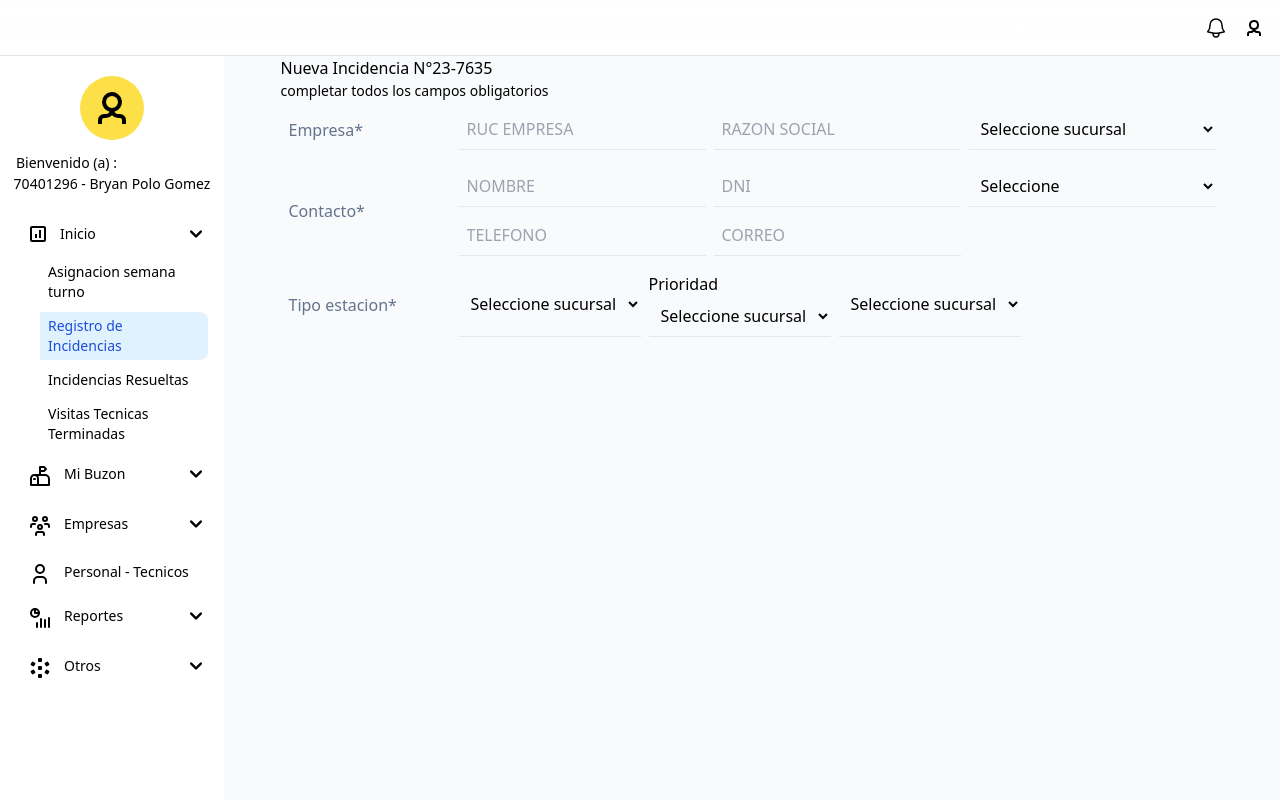
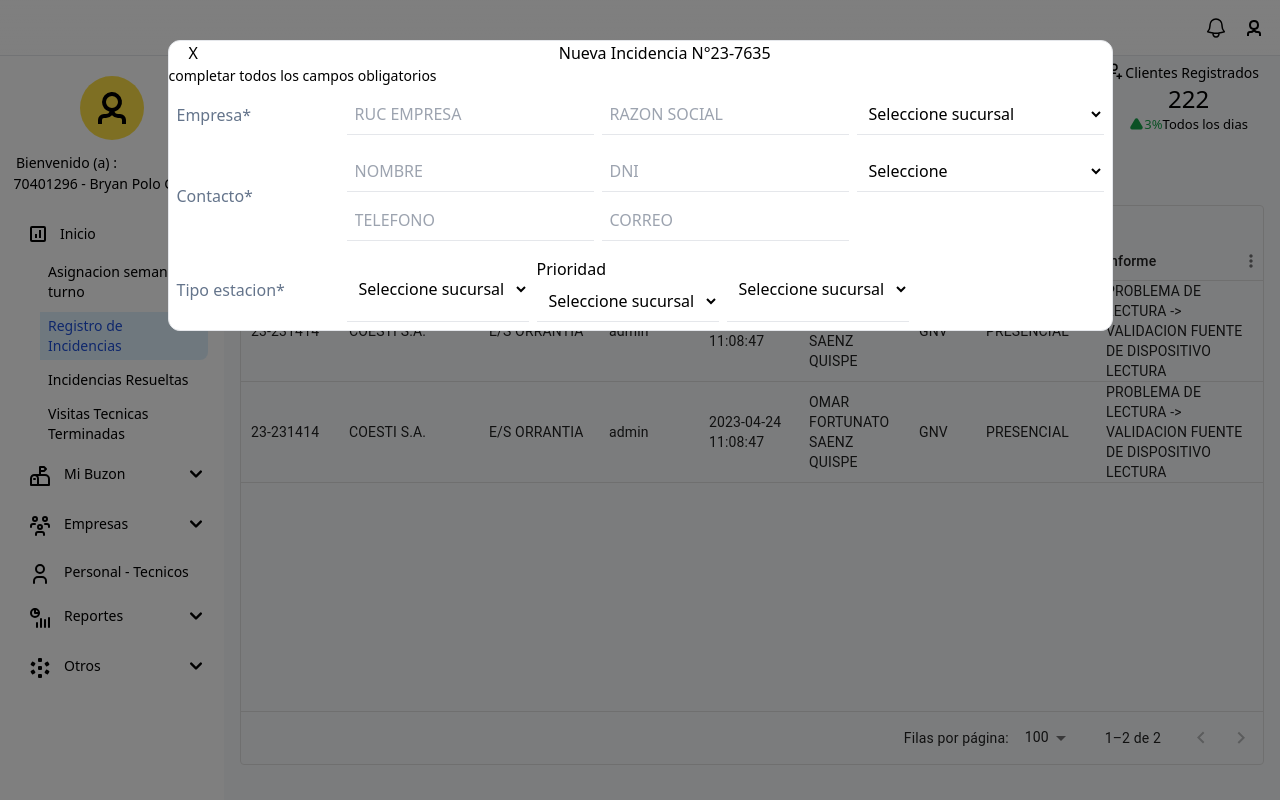
Before and after one commit to DiegoNY/Portal-soporte, a Next.js app: page /home/incidencias/registro in a window 1280 px wide. Both pictures are taken after a click on the button "Nueva incidencia". Built offline with nearby package versions, Linux system fonts and the light colour scheme.

Commit message:
portal para registro de incidencias creado

```diff
--- a/src/components/incidencias/registro/AddIncidents.tsx
+++ b/src/components/incidencias/registro/AddIncidents.tsx
@@ -1,7 +1,11 @@
 export const AddIncidents = () => {
   return (
-    <div className="col-span-full">
-      <h1 className="font-[500]">Nueva Incidencia N°23-7635</h1>
+    <div className="absolute z-50 top-0 left-0 bg-transparent w-full h-full justify-center flex modal_style">
+      <div className=" fixed top-10 rounded-xl bg-white border ">
+        <div className="flex P-2">
+          <span className="px-5">X</span>
+          <h1 className="font-[500] text-center w-full">Nueva Incidencia N°23-7635</h1>
+        </div>
         <p className="text-[14px]">completar todos los campos obligatorios</p>
         <div className="flex  p-2 items-center">
           <h1 className="w-[170px] text-slate-500">Empresa*</h1>
@@ -61,5 +65,7 @@ export const AddIncidents = () => {
           </div>
         </div>
       </div>
+    </div>
+
   );
 };
--- a/src/pages/home/incidencias/registro.tsx
+++ b/src/pages/home/incidencias/registro.tsx
@@ -3,24 +3,28 @@ import CardRegistroIncidencias from "@/components/incidencias/registro/CardRegis
 import { InformationRegister } from "@/components/incidencias/registro/InformationRegister/InformationRegister";
 import { PresentationIncidents } from "@/components/incidencias/registro/presentation_incidents/PresentationIncidents";
 import { RootState } from "@/libs/redux/store/store";
+import { createPortal } from "react-dom";
 import { useSelector } from "react-redux";
 
 const Registro = () => {
   const incidents = useSelector((state: RootState) => state.incidents);
 
   return (
-    <CardRegistroIncidencias>
-      {incidents.incident_record ? (
-        <>
-          <AddIncidents />
-        </>
-      ) : (
-        <>
-          <InformationRegister />
-          <PresentationIncidents />
-        </>
+    <>
+      {/* {incidents.incident_record ? (
+        <AddIncidents />
+      ) : null} */}
+
+      {incidents.incident_record && createPortal(
+        <AddIncidents />,
+        document.body
       )}
-    </CardRegistroIncidencias>
+      <CardRegistroIncidencias>
+        <InformationRegister />
+        <PresentationIncidents />
+      </CardRegistroIncidencias>
+    </>
+
   );
 };
 
--- a/src/styles/globals.css
+++ b/src/styles/globals.css
@@ -110,3 +110,7 @@ table.fc-scrollgrid.fc-scrollgrid-liquid {
 .custom-scroll::-webkit-scrollbar-thumb:hover {
   background-color: #85EDAC;
 }
+
+.modal_style {
+  background-color: rgba(0, 0, 0, 0.5);
+}
```
Lines whose indentation alone changed are shown as unchanged.
